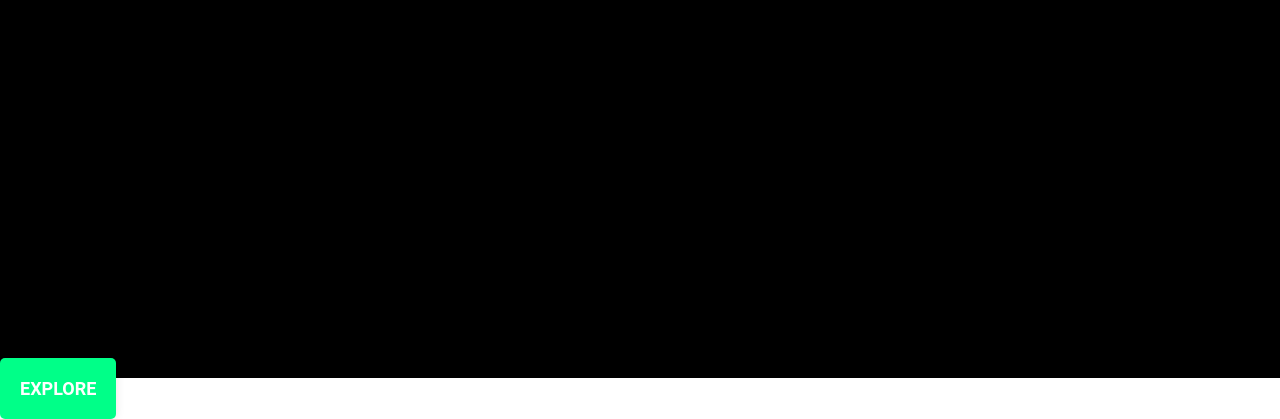
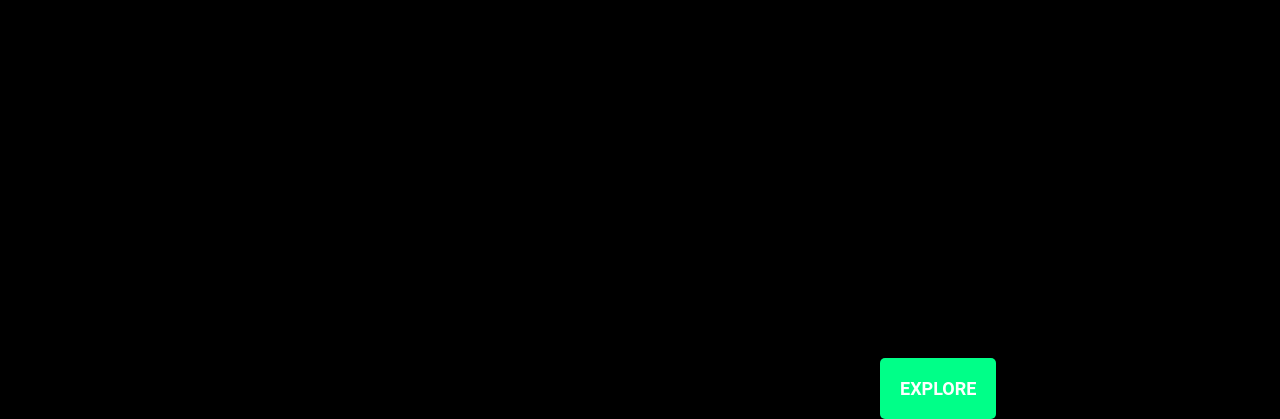
Before and after one commit to MylesCodes98/Portfolio, a plain HTML site: page Portfolio/welcome.html in a window 1280 px wide. Shown: the part 422-841 px from the top of the page. Drawn offline with nearby package versions, Linux system fonts and the light colour scheme.

Commit message:
Update welcome.css

```diff
--- a/Portfolio/welcome.css
+++ b/Portfolio/welcome.css
@@ -1,13 +1,13 @@
 *{
-    margin: 0;
-    padding: 0;
+    margin: auto;
+    padding: auto;
     box-sizing: border-box;
     font-family: 'Poppins' , sans-serif;
+    background: black;
 }
 .container{
     width: 100%;
     height: 100vh;
-    background: black;
     color: #00ff88;
     display: flex;
     align-items: center;
@@ -18,12 +18,14 @@
     font-weight: 600px;
 }
 .btn{
-    margin: 0 auto;
+    margin: auto;
     font-family: "Roboto" , sans-serif;
     font-size: 18px;
+    margin-left: 880px;
+    border-left-width: 9;
+    border-top-width: 200px;
     font-weight: bold;
     background: #00ff88;
-    width: 160px;
     padding: 20px;
     text-align: center;
     text-decoration: none;
@@ -36,6 +38,7 @@
     transition-duration: 0.3s;
     -webkit-transition-property: box-shadow, transform;
     transition-property: box-shadow, transf;
+    display: inline;
 }
 .btn:hover, .btn:focus, .btn:active{
     box-shadow: 0 0 20px rgba(0, 0, 0, 0.5);
```
